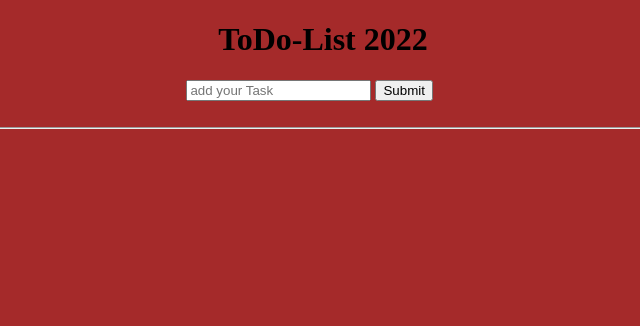
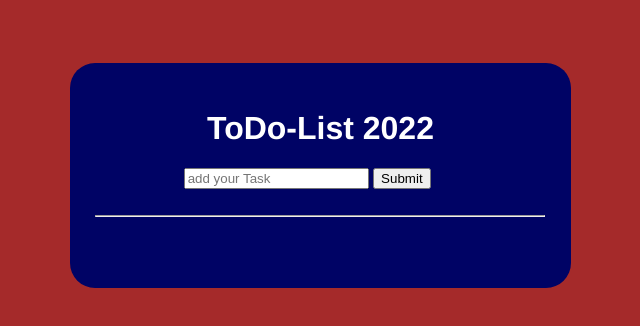
Before and after one commit to patflynn89/ToDo-List, a plain HTML site: page index.html in a window 1280 px wide. Shown: the whole page, without its empty margins (317-957 px from the left). Drawn offline with Linux system fonts and the light colour scheme.

Commit message:
simplified the css structure and also the html-file

```diff
--- a/index.html
+++ b/index.html
@@ -9,9 +9,10 @@
     <link rel="stylesheet" href="main.css" />
   </head>
   <body>
+    <div id="wrapper">
     <header>
       <h1>ToDo-List 2022</h1>
-      <form id="taskForm">
+      <form id="task_wrapper">
         <input type="text" placeholder="add your Task" name="task" />
         <input type="submit" id="taskToDo" value="Submit" />
         <label for="taskToDo"></label>
@@ -24,6 +25,7 @@
     <!--<div id="list">-->
       <div id="fields"></div>
     <!--</div>-->
+  </div>
     <script src="script.js" defer></script>
   </body>
 </html>
--- a/main.css
+++ b/main.css
@@ -2,14 +2,32 @@
   background-color: brown;
 }
 
-h1 {
+body {
+  text-align: center;
+  color: white;
+  font-family: Helvetica, Arial, sans-serif;
+}
+
+#wrapper {
+  width: 450px;
+  background-color: #000365;
+  margin-top: 5%;
+  margin-left: 30%;
+  padding-bottom: 1%;
+  padding-left: 2%;
+  padding-top: 2%;
+  padding-right: 2%;
+  border-radius: 25px;
+}
+
+/* h1 {
   text-align: center;
 }
 
 #taskForm {
   text-align: center;
-  /**background-color: green;*/
 }
+*/
 
 #fields {
 background-color: darkblue;
--- a/script.js
+++ b/script.js
@@ -9,7 +9,7 @@ const fields = document.getElementById("fields");
 
 submitField.addEventListener("click", function (e) {
   e.preventDefault();
-  const taskBox = document.getElementById("taskForm").elements["task"].value;
+  const taskBox = document.getElementById("task_wrapper").elements["task"].value;
   const div = document.createElement("div");
   const node = document.createElement("label");
   const textNode = document.createTextNode(taskBox);
```
